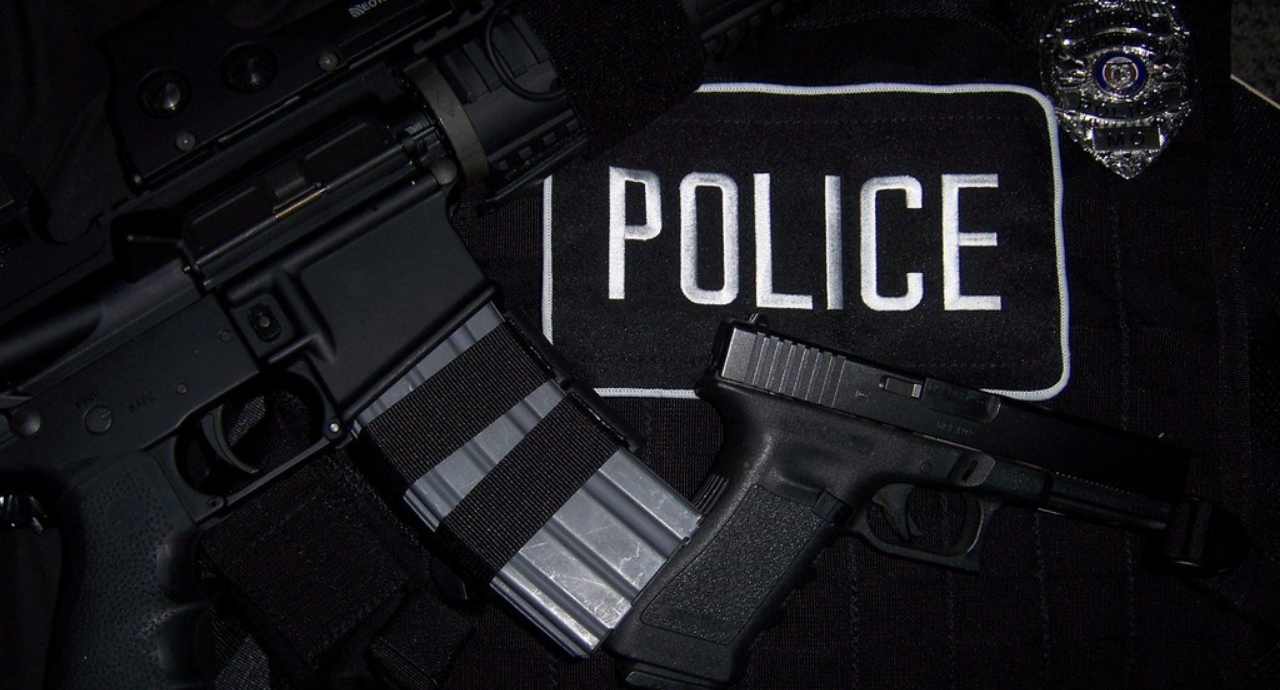
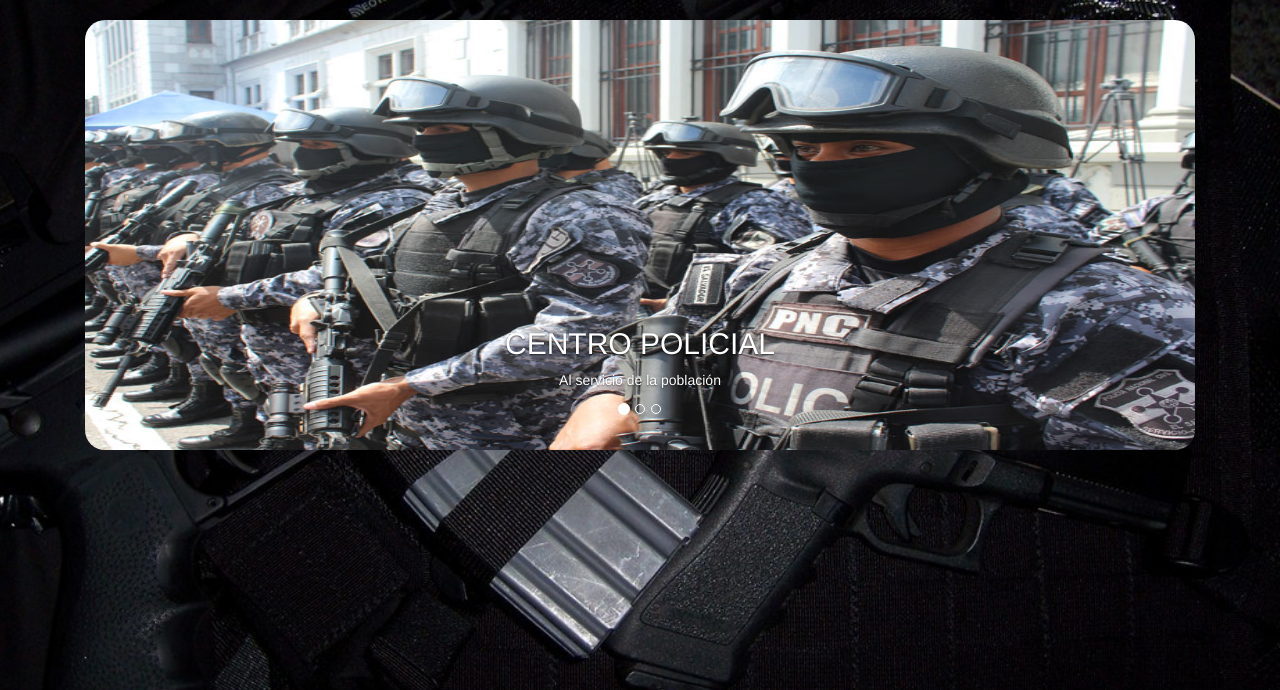
Before and after one commit to Capriatto/Informe-Policial, a PHP site: page / in a window 1280 px wide. Shown: the part 52-742 px from the top of the page. Run offline with PHP 8.4, Linux system fonts and the light colour scheme.

Commit message:
añadiendo banner

```diff
--- a/assets/css/miEstilo.css
+++ b/assets/css/miEstilo.css
@@ -21,3 +21,8 @@ body{
 nav.navbar{
 	background: rgba(0,0,0,0.3);
 }
+img.imagenPortada{
+	width: 100%;
+	max-height: 430px;
+	border-radius: 20px;
+}
--- a/vista/usuario/bienvenida.php
+++ b/vista/usuario/bienvenida.php
@@ -1,5 +1,40 @@
 	<section class="main-container">
-
+		<section class="portada	visible-lg visible-md">
+			<div class="container">
+				<div class="col-md-12">
+					<div id="carousel-1" class="carousel slide" data-ride="carousel">
+						<ol class="carousel-indicators">
+							<li data-target="#carousel-1" data-slide-to="0" class="active"></li>
+							<li data-target="#carousel-1" data-slide-to="1"></li>
+							<li data-target="#carousel-1" data-slide-to="2"></li>
+						</ol>
+						<div class="carousel-inner" role="listbox">
+							<div class="item active">
+								<img src="images/policiasEnFila.jpg" class="imagenPortada">
+								<div class="carousel-caption">
+									<h2>CENTRO POLICIAL</h2>
+									<p>Al servicio de la población</p>
+								</div>
+							</div>
+							<div class="item">
+								<img src="images/policiasuniformados.jpg" class="imagenPortada">
+								<div class="carousel-caption">
+									<h2>CENTRO POLICIAL</h2>
+									<p>Preparados para cualquier emergencia o peligro a enfnrentar</p>
+								</div>
+							</div>
+							<div class="item">
+								<img src="images/uniformados.jpg" class="imagenPortada">
+								<div class="carousel-caption">
+									<h3>CENTRO POLICIAL</h3>
+									<p>Atencion a la ciudadania brindando seguridad ciudadana</p>
+								</div>
+							</div>
+						</div>
+					</div>
+				</div>
+			</div>
+		</section>
 	</section>
 	<script src="assets/js/jquery.js"></script>
 	<script src="assets/js/bootstrap.min.js"></script>
```
Also changed, not shown: images/policiasEnFila.jpg (added).
